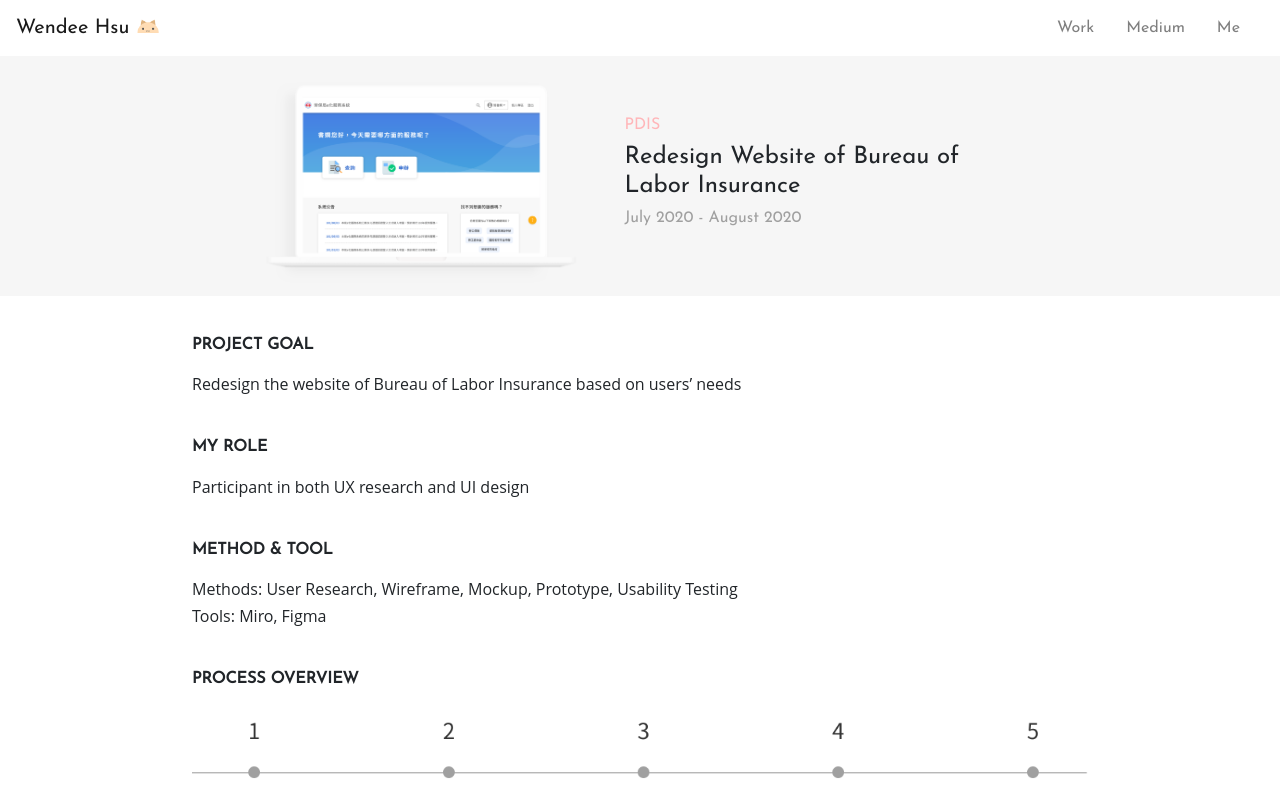
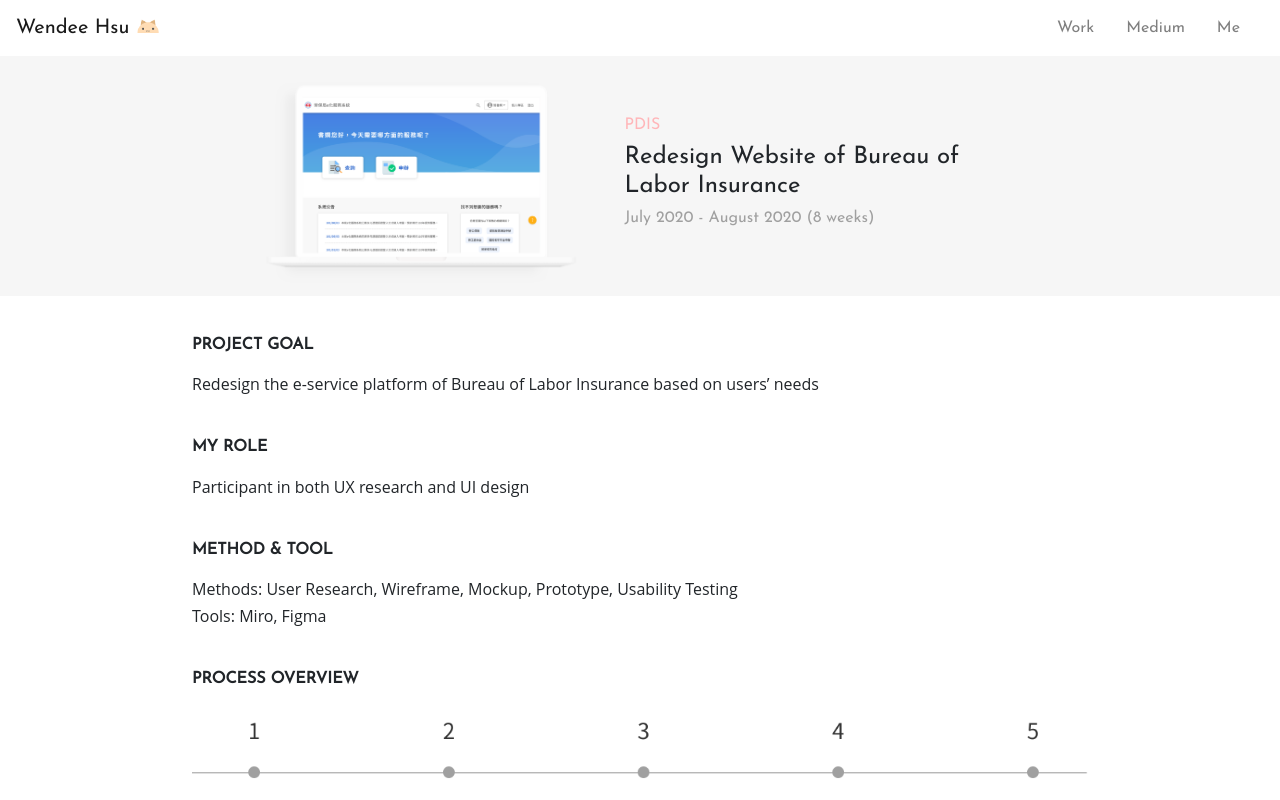
Before and after one commit to wendeehsu/wendeehsu.github.io, a React (Create React App) app: page /Work/RedesignBLI in a window 1280 px wide. Shown: the top 800 px of the page. Built offline with nearby package versions, Linux system fonts and the light colour scheme.

Commit message:
fix typo

```diff
--- a/src/components/Me.js
+++ b/src/components/Me.js
@@ -15,8 +15,7 @@ export default class Me extends Component {
                 <div className="row justify-content-center">
                     <h6 className="gray-text col-6 center-text">
                         Frontend Developer, Mechine Learning Engineer<br/>
-                        I study information management in National Taiwan University.
-                        Now exploring the field of user-centered design and seeking for new challenges.
+                        I study information management in National Taiwan University, now exploring the field of user-centered design and seeking for new challenges.
                     </h6>
                 </div>
                 <br/>
--- a/src/components/Projects/RedesignBLI.js
+++ b/src/components/Projects/RedesignBLI.js
@@ -10,13 +10,16 @@ class RedesignBLI extends Component {
                     <div className="col-4 vertical-center">
                         <h6 className="pink-text">PDIS</h6>
                         <h4>Redesign Website of Bureau of Labor Insurance</h4>
-                        <h6 className="gray-text">July 2020 - August 2020</h6>
+                        <h6 className="gray-text">
+                            July 2020 - August 2020
+                            (8 weeks)
+                        </h6>
                     </div>
                 </div>
                 <div className="section">
                     <h6>PROJECT GOAL</h6>
                     <p>
-                        Redesign the website of Bureau of Labor Insurance based on users’ needs
+                        Redesign the e-service platform of Bureau of Labor Insurance based on users’ needs
                     </p>
                 </div>
                 <div className="section">
```
